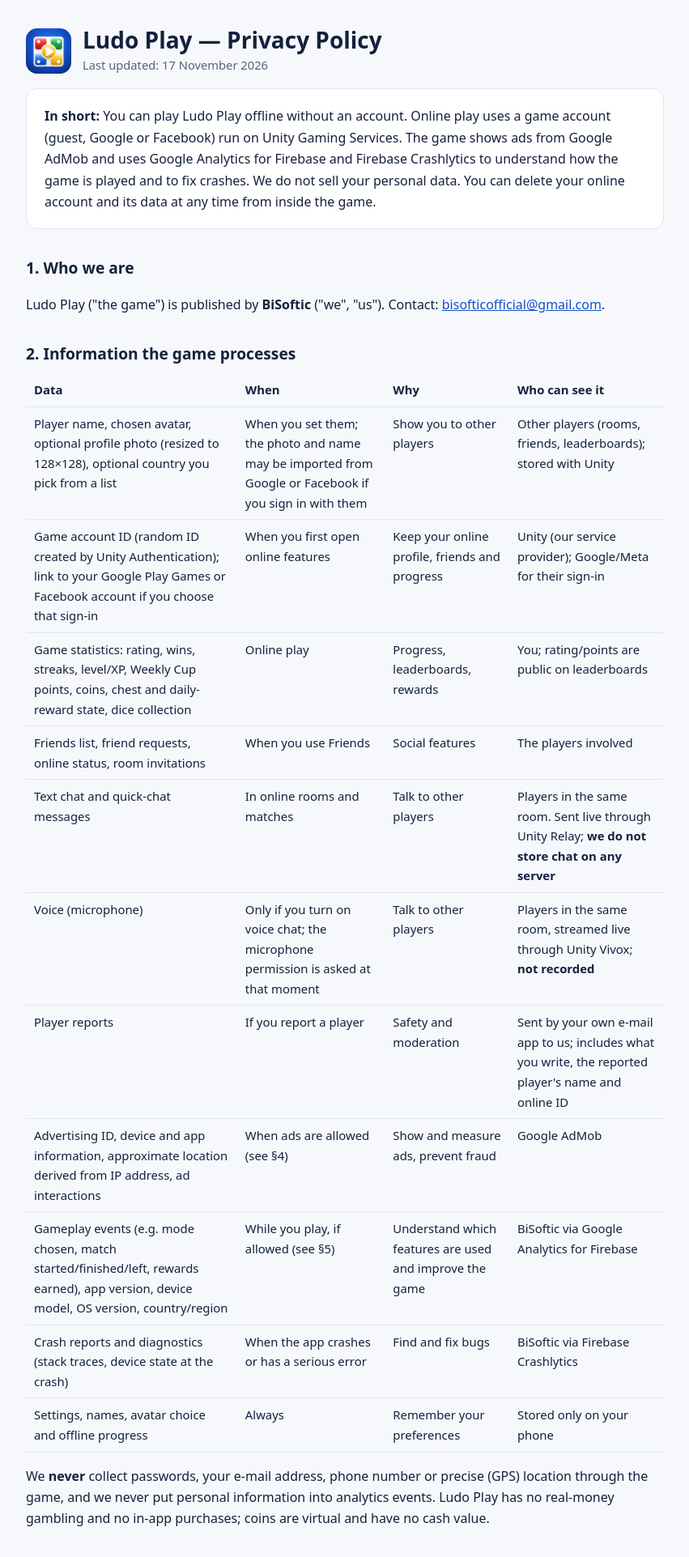
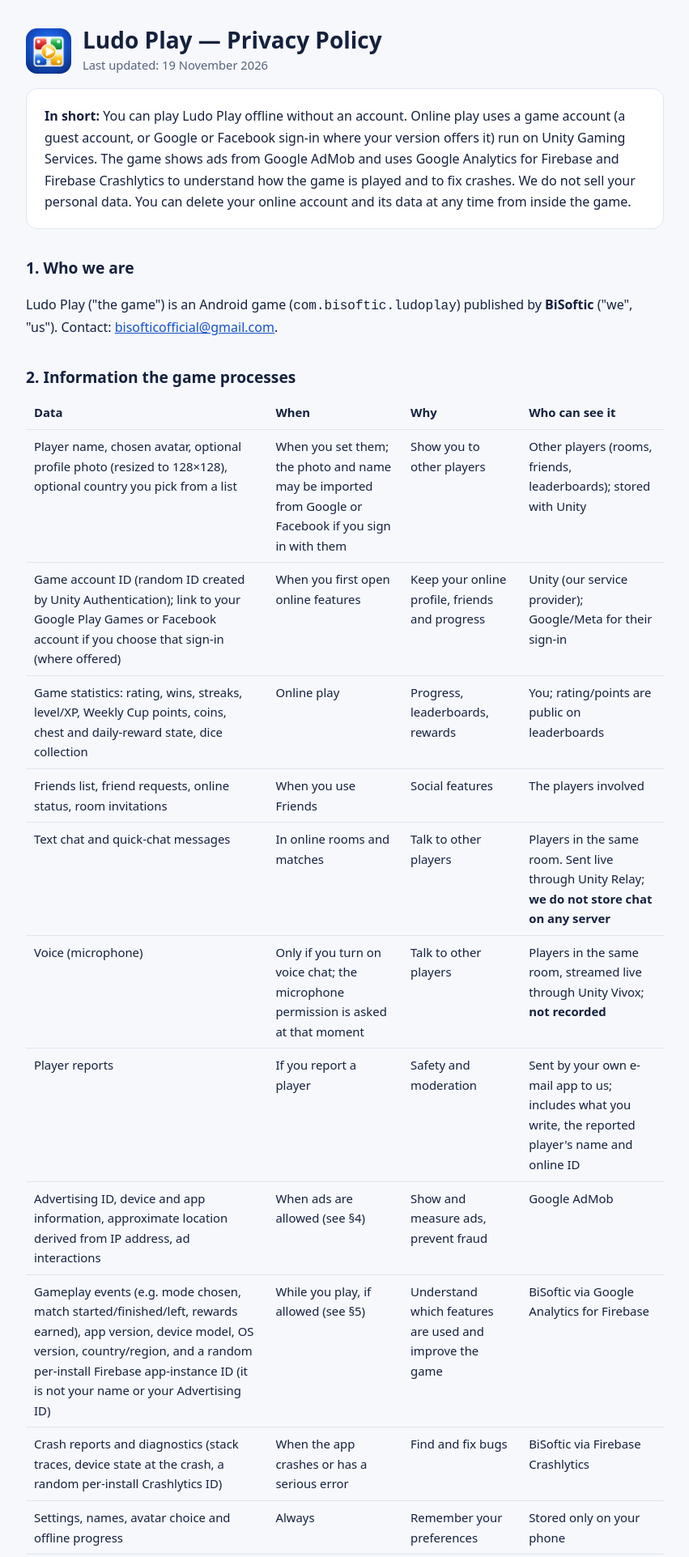
Before and after one commit to bidevzofficial/Privacy-Pages, a plain HTML site: page ludoplay/privacy.html in a window 1280 px wide. Shown: the top 1923 px of the page at 81% size, without its empty margins (214-1065 px from the left). Drawn offline with Linux system fonts and the light colour scheme.

Commit message:
Ludo Play privacy policy: banner in matches, sign-in wording, Firebase IDs, date
Co-Authored-By: Claude Sonnet 5.5 <noreply@anthropic.com>

```diff
--- a/ludoplay/privacy.html
+++ b/ludoplay/privacy.html
@@ -1,25 +1,25 @@
 <!doctype html><html lang="en"><head><meta charset="utf-8"><meta name="viewport" content="width=device-width,initial-scale=1">
 <title>Ludo Play Privacy Policy</title><meta name="description" content="Privacy policy for the Ludo Play Android game by BiSoftic.">
 <link rel="stylesheet" href="../assets/style.css"></head><body><main>
-<header class="brand"><img src="icon.png" alt="Ludo Play icon"><div><h1>Ludo Play — Privacy Policy</h1><span class="muted">Last updated: 17 November 2026</span></div></header>
+<header class="brand"><img src="icon.png" alt="Ludo Play icon"><div><h1>Ludo Play — Privacy Policy</h1><span class="muted">Last updated: 19 November 2026</span></div></header>
 
-<div class="card"><strong>In short:</strong> You can play Ludo Play offline without an account. Online play uses a game account (guest, Google or Facebook) run on Unity Gaming Services. The game shows ads from Google AdMob and uses Google Analytics for Firebase and Firebase Crashlytics to understand how the game is played and to fix crashes. We do not sell your personal data. You can delete your online account and its data at any time from inside the game.</div>
+<div class="card"><strong>In short:</strong> You can play Ludo Play offline without an account. Online play uses a game account (a guest account, or Google or Facebook sign-in where your version offers it) run on Unity Gaming Services. The game shows ads from Google AdMob and uses Google Analytics for Firebase and Firebase Crashlytics to understand how the game is played and to fix crashes. We do not sell your personal data. You can delete your online account and its data at any time from inside the game.</div>
 
 <h2>1. Who we are</h2>
-<p>Ludo Play ("the game") is published by <strong>BiSoftic</strong> ("we", "us"). Contact: <a href="mailto:bisofticofficial@gmail.com">bisofticofficial@gmail.com</a>.</p>
+<p>Ludo Play ("the game") is an Android game (<code>com.bisoftic.ludoplay</code>) published by <strong>BiSoftic</strong> ("we", "us"). Contact: <a href="mailto:bisofticofficial@gmail.com">bisofticofficial@gmail.com</a>.</p>
 
 <h2>2. Information the game processes</h2>
 <table><thead><tr><th>Data</th><th>When</th><th>Why</th><th>Who can see it</th></tr></thead><tbody>
 <tr><td>Player name, chosen avatar, optional profile photo (resized to 128×128), optional country you pick from a list</td><td>When you set them; the photo and name may be imported from Google or Facebook if you sign in with them</td><td>Show you to other players</td><td>Other players (rooms, friends, leaderboards); stored with Unity</td></tr>
-<tr><td>Game account ID (random ID created by Unity Authentication); link to your Google Play Games or Facebook account if you choose that sign-in</td><td>When you first open online features</td><td>Keep your online profile, friends and progress</td><td>Unity (our service provider); Google/Meta for their sign-in</td></tr>
+<tr><td>Game account ID (random ID created by Unity Authentication); link to your Google Play Games or Facebook account if you choose that sign-in (where offered)</td><td>When you first open online features</td><td>Keep your online profile, friends and progress</td><td>Unity (our service provider); Google/Meta for their sign-in</td></tr>
 <tr><td>Game statistics: rating, wins, streaks, level/XP, Weekly Cup points, coins, chest and daily-reward state, dice collection</td><td>Online play</td><td>Progress, leaderboards, rewards</td><td>You; rating/points are public on leaderboards</td></tr>
 <tr><td>Friends list, friend requests, online status, room invitations</td><td>When you use Friends</td><td>Social features</td><td>The players involved</td></tr>
 <tr><td>Text chat and quick-chat messages</td><td>In online rooms and matches</td><td>Talk to other players</td><td>Players in the same room. Sent live through Unity Relay; <strong>we do not store chat on any server</strong></td></tr>
 <tr><td>Voice (microphone)</td><td>Only if you turn on voice chat; the microphone permission is asked at that moment</td><td>Talk to other players</td><td>Players in the same room, streamed live through Unity Vivox; <strong>not recorded</strong></td></tr>
 <tr><td>Player reports</td><td>If you report a player</td><td>Safety and moderation</td><td>Sent by your own e-mail app to us; includes what you write, the reported player's name and online ID</td></tr>
 <tr><td>Advertising ID, device and app information, approximate location derived from IP address, ad interactions</td><td>When ads are allowed (see §4)</td><td>Show and measure ads, prevent fraud</td><td>Google AdMob</td></tr>
-<tr><td>Gameplay events (e.g. mode chosen, match started/finished/left, rewards earned), app version, device model, OS version, country/region</td><td>While you play, if allowed (see §5)</td><td>Understand which features are used and improve the game</td><td>BiSoftic via Google Analytics for Firebase</td></tr>
-<tr><td>Crash reports and diagnostics (stack traces, device state at the crash)</td><td>When the app crashes or has a serious error</td><td>Find and fix bugs</td><td>BiSoftic via Firebase Crashlytics</td></tr>
+<tr><td>Gameplay events (e.g. mode chosen, match started/finished/left, rewards earned), app version, device model, OS version, country/region, and a random per-install Firebase app-instance ID (it is not your name or your Advertising ID)</td><td>While you play, if allowed (see §5)</td><td>Understand which features are used and improve the game</td><td>BiSoftic via Google Analytics for Firebase</td></tr>
+<tr><td>Crash reports and diagnostics (stack traces, device state at the crash, a random per-install Crashlytics ID)</td><td>When the app crashes or has a serious error</td><td>Find and fix bugs</td><td>BiSoftic via Firebase Crashlytics</td></tr>
 <tr><td>Settings, names, avatar choice and offline progress</td><td>Always</td><td>Remember your preferences</td><td>Stored only on your phone</td></tr>
 </tbody></table>
 <p>We <strong>never</strong> collect passwords, your e-mail address, phone number or precise (GPS) location through the game, and we never put personal information into analytics events. Ludo Play has no real-money gambling and no in-app purchases; coins are virtual and have no cash value.</p>
@@ -34,7 +34,7 @@
 </ul>
 
 <h2>4. Advertising and your choices</h2>
-<p>The game is free and shows ads (a menu banner, occasional full-screen ads between games, an app-open ad, and <em>optional</em> rewarded ads that you choose to watch for a bonus). Ads are limited to content suitable for a general audience (rating "PG").</p>
+<p>The game is free and shows ads (a banner in the main menu and under the board during a match, occasional full-screen ads between games, in some versions an app-open ad, and <em>optional</em> rewarded ads that you choose to watch for a bonus). Ads are limited to content suitable for a general audience (rating "PG").</p>
 <p>If you are in the European Economic Area, the UK or Switzerland, the game asks for your consent with Google's consent form before any ad is requested, and ads are personalised only if you agree. You can change your choice at any time in the game under <strong>Settings → Privacy Settings</strong> (this button appears in the regions where consent is required). Everywhere, you can reset or delete your Advertising ID in your Android settings (<em>Settings → Privacy → Ads</em>).</p>
 
 <h2>5. Analytics</h2>
```
